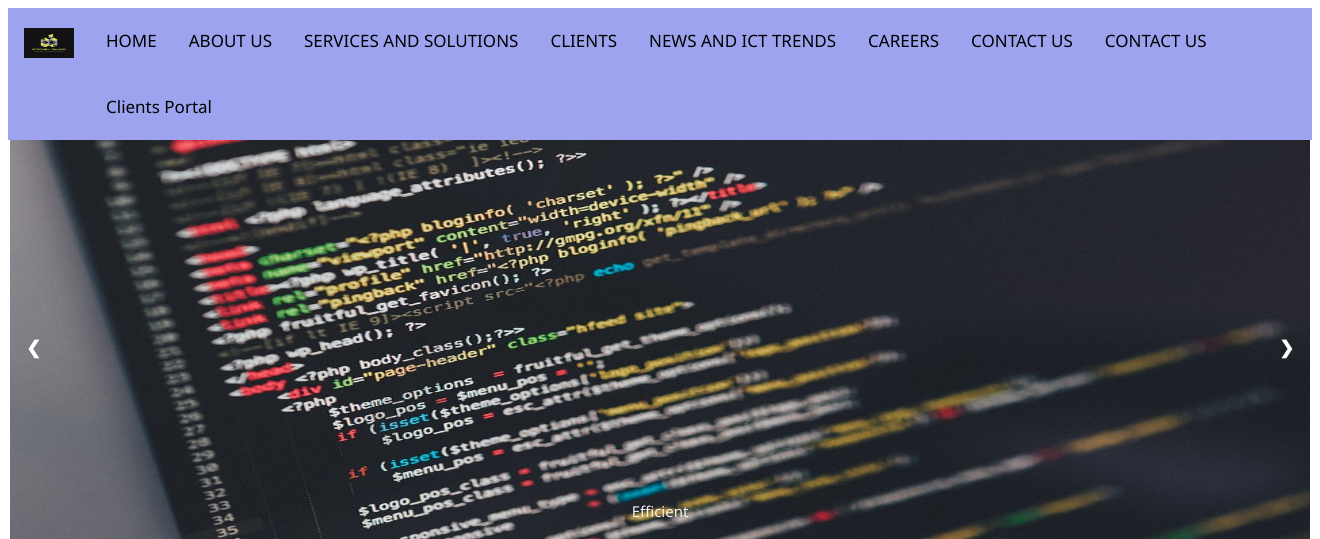
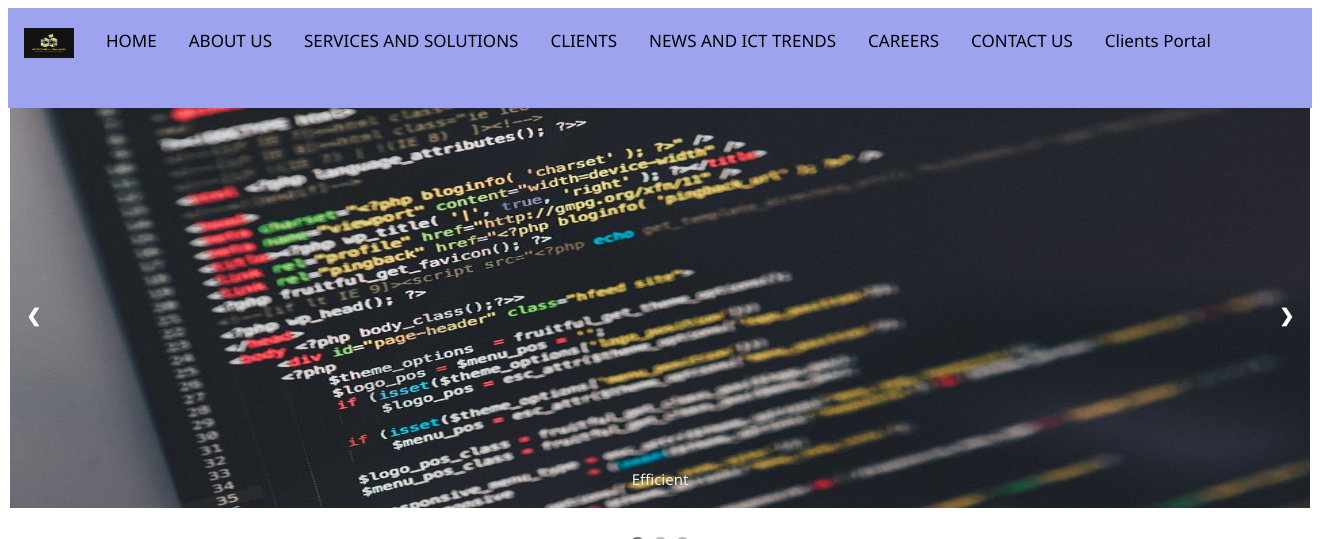
Before and after one commit to Stephen-Awuor/KTec-solutions.com, a PHP site: page / in a window 1320 px wide. Shown: the top 539 px of the page. Run offline with PHP 8.4, Linux system fonts and the light colour scheme.

Commit message:
edited navbar

```diff
--- a/AboutUs.php
+++ b/AboutUs.php
@@ -17,10 +17,9 @@
 			<a href="AboutUs.php">ABOUT US</a>
 			<a href="Services.php">SERVICES AND SOLUTIONS</a>
 			<a href="clients.php">CLIENTS</a>
-			<a href="news.php">NEWS AND ICT TRENDS</a>
+			<a href="News.php">NEWS AND ICT TRENDS</a>
 			<a href="careers.php">CAREERS</a>
-			<a href="contactus.php">CONTACT US</a>
-			<a href="contactus.php">CONTACT US</a>
+			<a href="Contactus.php">CONTACT US</a>
       <a href="clientregistration.php">Clients Portal</a>
 </div>
 </head>
--- a/Contactus.php
+++ b/Contactus.php
@@ -18,10 +18,9 @@
 			<a href="AboutUs.php">ABOUT US</a>
 			<a href="Services.php">SERVICES AND SOLUTIONS</a>
 			<a href="clients.php">CLIENTS</a>
-			<a href="news.php">NEWS AND ICT TRENDS</a>
+			<a href="News.php">NEWS AND ICT TRENDS</a>
 			<a href="careers.php">CAREERS</a>
-			<a href="contactus.php">CONTACT US</a>
-			<a href="contactus.php">CONTACT US</a>
+			<a href="Contactus.php">CONTACT US</a>
       <a href="clientregistration.php">Clients Portal</a>
 </div>
 </head>
--- a/News.php
+++ b/News.php
@@ -17,10 +17,9 @@
 			<a href="AboutUs.php">ABOUT US</a>
 			<a href="Services.php">SERVICES AND SOLUTIONS</a>
 			<a href="clients.php">CLIENTS</a>
-			<a href="news.php">NEWS AND ICT TRENDS</a>
+			<a href="News.php">NEWS AND ICT TRENDS</a>
 			<a href="careers.php">CAREERS</a>
-			<a href="contactus.php">CONTACT US</a>
-			<a href="contactus.php">CONTACT US</a>
+			<a href="Contactus.php">CONTACT US</a>
       <a href="clientregistration.php">Clients Portal</a>
 </div>
 <br>
--- a/Services.php
+++ b/Services.php
@@ -17,10 +17,9 @@
 			<a href="AboutUs.php">ABOUT US</a>
 			<a href="Services.php">SERVICES AND SOLUTIONS</a>
 			<a href="clients.php">CLIENTS</a>
-			<a href="news.php">NEWS AND ICT TRENDS</a>
+			<a href="News.php">NEWS AND ICT TRENDS</a>
 			<a href="careers.php">CAREERS</a>
-			<a href="contactus.php">CONTACT US</a>
-			<a href="contactus.php">CONTACT US</a>
+			<a href="Contactus.php">CONTACT US</a>
       <a href="clientregistration.php">Clients Portal</a>
 </div>
 </head>
--- a/careers.php
+++ b/careers.php
@@ -17,10 +17,9 @@
 			<a href="AboutUs.php">ABOUT US</a>
 			<a href="Services.php">SERVICES AND SOLUTIONS</a>
 			<a href="clients.php">CLIENTS</a>
-			<a href="news.php">NEWS AND ICT TRENDS</a>
+			<a href="News.php">NEWS AND ICT TRENDS</a>
 			<a href="careers.php">CAREERS</a>
-			<a href="contactus.php">CONTACT US</a>
-			<a href="contactus.php">CONTACT US</a>
+			<a href="Contactus.php">CONTACT US</a>
       <a href="clientregistration.php">Clients Portal</a>
 </div>
 <br>
--- a/clients.php
+++ b/clients.php
@@ -17,10 +17,9 @@
 			<a href="AboutUs.php">ABOUT US</a>
 			<a href="Services.php">SERVICES AND SOLUTIONS</a>
 			<a href="clients.php">CLIENTS</a>
-			<a href="news.php">NEWS AND ICT TRENDS</a>
+			<a href="News.php">NEWS AND ICT TRENDS</a>
 			<a href="careers.php">CAREERS</a>
-			<a href="contactus.php">CONTACT US</a>
-			<a href="contactus.php">CONTACT US</a>
+			<a href="Contactus.php">CONTACT US</a>
       <a href="clientregistration.php">Clients Portal</a>
 </div>
 <br>
--- a/index.php
+++ b/index.php
@@ -17,10 +17,9 @@
 			<a href="AboutUs.php">ABOUT US</a>
 			<a href="Services.php">SERVICES AND SOLUTIONS</a>
 			<a href="clients.php">CLIENTS</a>
-			<a href="news.php">NEWS AND ICT TRENDS</a>
+			<a href="News.php">NEWS AND ICT TRENDS</a>
 			<a href="careers.php">CAREERS</a>
-			<a href="contactus.php">CONTACT US</a>
-			<a href="contactus.php">CONTACT US</a>
+			<a href="Contactus.php">CONTACT US</a>
       <a href="clientregistration.php">Clients Portal</a>
 </div>
 </head>
```
